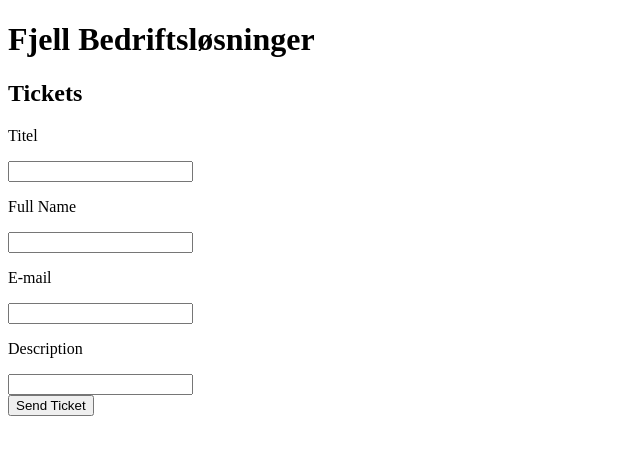
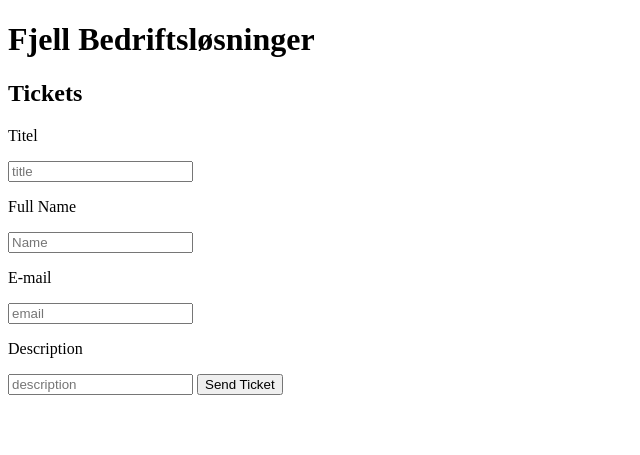
Before and after one commit to Bakkemo257/Oppdraguke19, a Flask app: page / in a window 1280 px wide. Shown: the top 455 px of the page, without its empty margins (0-640 px from the left). Run offline with Flask 3, Linux system fonts and the light colour scheme.

Commit message:
add ticket system

```diff
--- a/db.sql
+++ b/db.sql
@@ -4,12 +4,12 @@ CREATE DATABASE ticket_system;
 USE ticket_system;
 
 CREATE TABLE tickets (
-  id CHAR(36) NOT NULL PRIMARY KEY, -- UUID / GUID
+  id CHAR(36) NOT NULL PRIMARY KEY DEFAULT UUID(), -- UUID / GUID
   title VARCHAR(64) NOT NULL,
   description VARCHAR(255) NOT NULL,
   email VARCHAR(64) NOT NULL,
   name VARCHAR(64) NOT NULL,
-  status ENUM('open', 'closed', 'in progress'),
+  status ENUM('open', 'closed', 'in progress') DEFAULT 'open',
   deleted BOOLEAN NOT NULL DEFAULT false
 ) ENGINE = InnoDB;
 
--- a/main.py
+++ b/main.py
@@ -1,13 +1,35 @@
 from flask import Flask, render_template, request, redirect
 from mariadb import connect
-from secret import MARIADB
+from secret import MARIADB, SECRET_KEY
 from werkzeug.security import generate_password_hash
 
 app = Flask(__name__)
 
-@app.route("/")
+@app.route('/',  methods=["post", "Get"])
 def ticket():
-    return render_template("ticket.html")
+    if request.method == 'POST':
+        title = request.form["title"]
+        name = request.form["name"]
+        email = request.form["email"]
+        description = request.form["description"]
+
+        connection = connect(
+            user=MARIADB['user'],
+            password=MARIADB['password'],
+            host=MARIADB['host'],
+            port=MARIADB['port'],
+            database='ticket_system'
+        )
+        cur = connection.cursor()
+        cur.execute(
+        "INSERT INTO tickets (title, description, email, name) values (?, ?, ?, ?)",
+        (title, description, email, name ))
+        connection.commit()
+        connection.close()
+
+        return redirect ("/")
+    if request.method =="GET":
+        return render_template("ticket.html")
 
 @app.route('/login',  methods=["post", "Get"])
 def login():
@@ -15,6 +37,13 @@ def login():
         username = request.form["username"]
         password = request.form["password"]
 
+        connection = connect(
+            user=MARIADB['user'],
+            password=MARIADB['password'],
+            host=MARIADB['host'],
+            port=MARIADB['port'],
+            database='ticket_system'
+        )
 
         hashed_password = generate_password_hash(password).encode('utf-8')
         print(hashed_password)
--- a/templates/ticket.html
+++ b/templates/ticket.html
@@ -10,18 +10,24 @@
         <h1>Fjell Bedriftsløsninger</h1>
         <h2>Tickets</h2>
         <p>Titel</p>
-        <input type="title">
-        <p>Full Name</p>
-        <input type="name">
-        <p>E-mail</p>
-        <input type="email">
-        <p>Description</p>
-        <input type="description">
-    </div>
-
-    <div>
-        <button>Send Ticket</button>
-    </div>
+        <form action="/" method="post">
+            <input type="title"
+                    name="title"
+                    placeholder="title">
+            <p>Full Name</p>
+            <input type="name"
+                    name="name"
+                    placeholder="Name">
+            <p>E-mail</p>
+            <input  type="email"
+                    name="email"
+                    placeholder="email">
+            <p>Description</p>
+            <input type="description"
+                    name="description"
+                    placeholder="description">
+            <button type="submit">Send Ticket</button>
+        </form>
 
 </body>
 </html>
```
